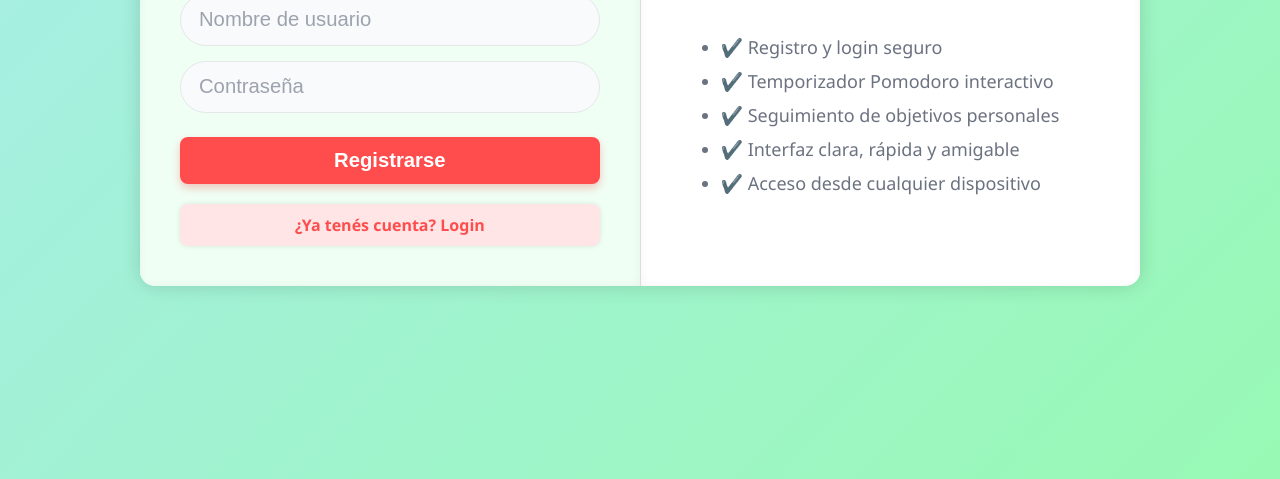
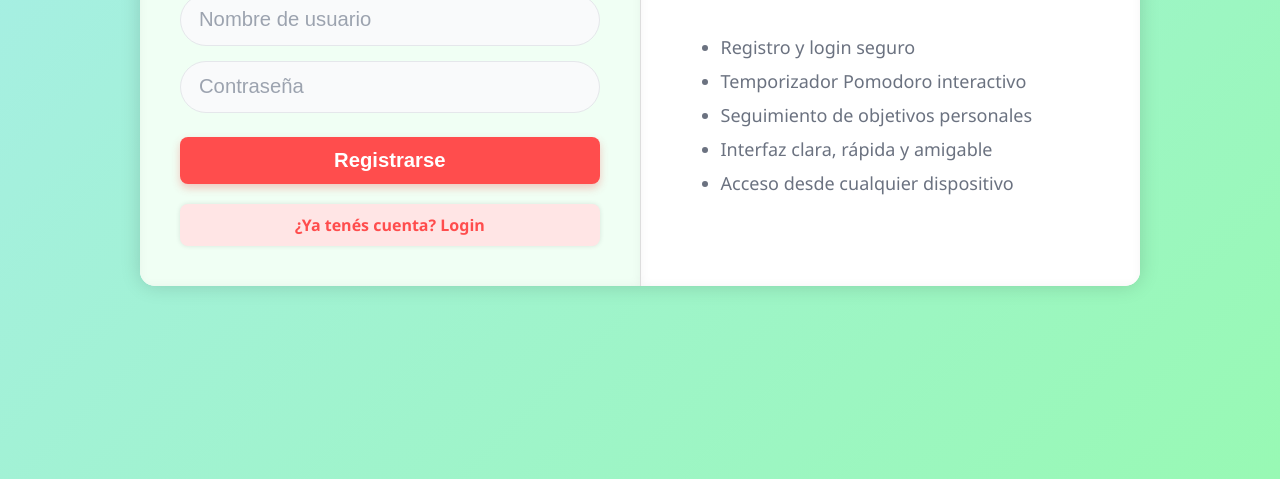
Before and after one commit to fedittt0/pomodoro-gamified, a website: page auth_interface.html in a window 1280 px wide. Shown: the part 321-800 px from the top of the page. Drawn offline with Linux system fonts and the light colour scheme.

Commit message:
Add files via upload

```diff
--- a/auth_interface.html
+++ b/auth_interface.html
@@ -151,11 +151,11 @@
         <div class="right">
             <h2>¿Qué ofrece?</h2>
             <ul>
-                <li>✔️ Registro y login seguro</li>
-                <li>✔️ Temporizador Pomodoro interactivo</li>
-                <li>✔️ Seguimiento de objetivos personales</li>
-                <li>✔️ Interfaz clara, rápida y amigable</li>
-                <li>✔️ Acceso desde cualquier dispositivo</li>
+                <li> Registro y login seguro</li>
+                <li> Temporizador Pomodoro interactivo</li>
+                <li> Seguimiento de objetivos personales</li>
+                <li> Interfaz clara, rápida y amigable</li>
+                <li> Acceso desde cualquier dispositivo</li>
             </ul>
         </div>
     </div>
```
